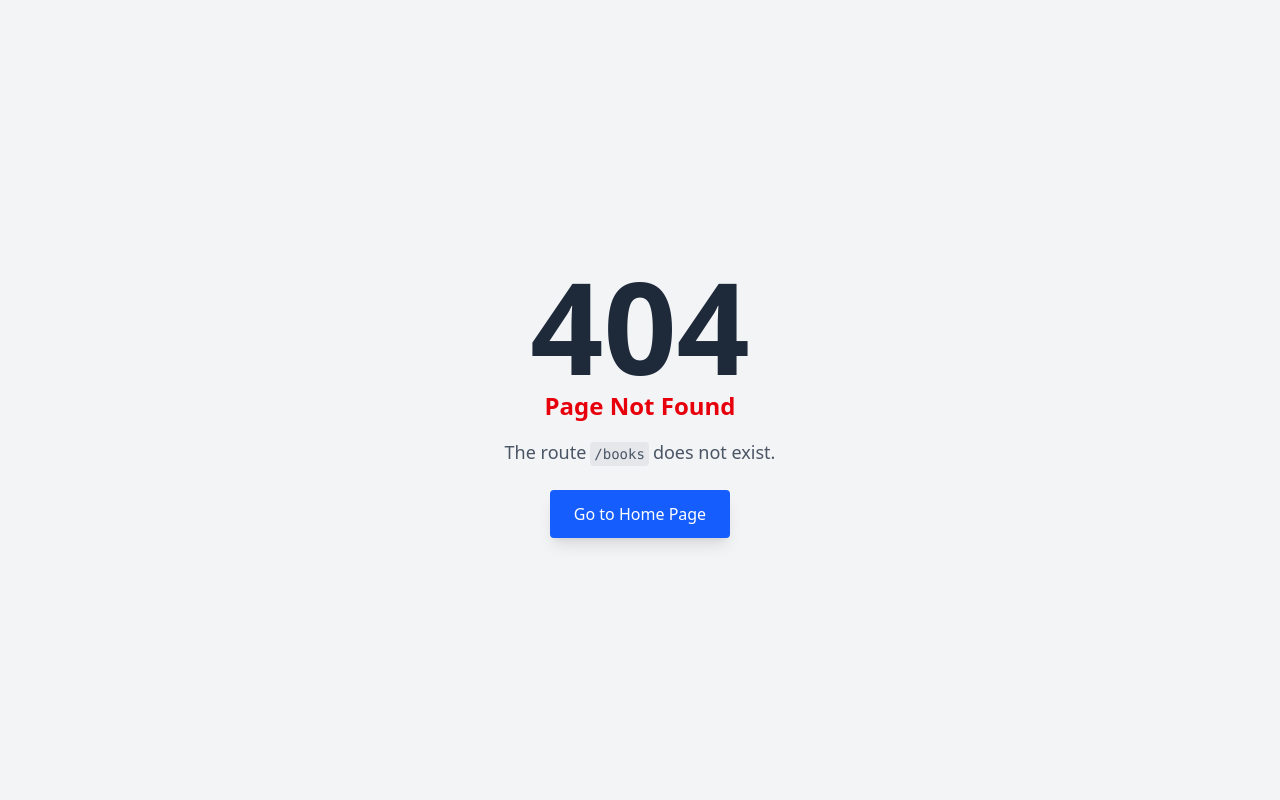
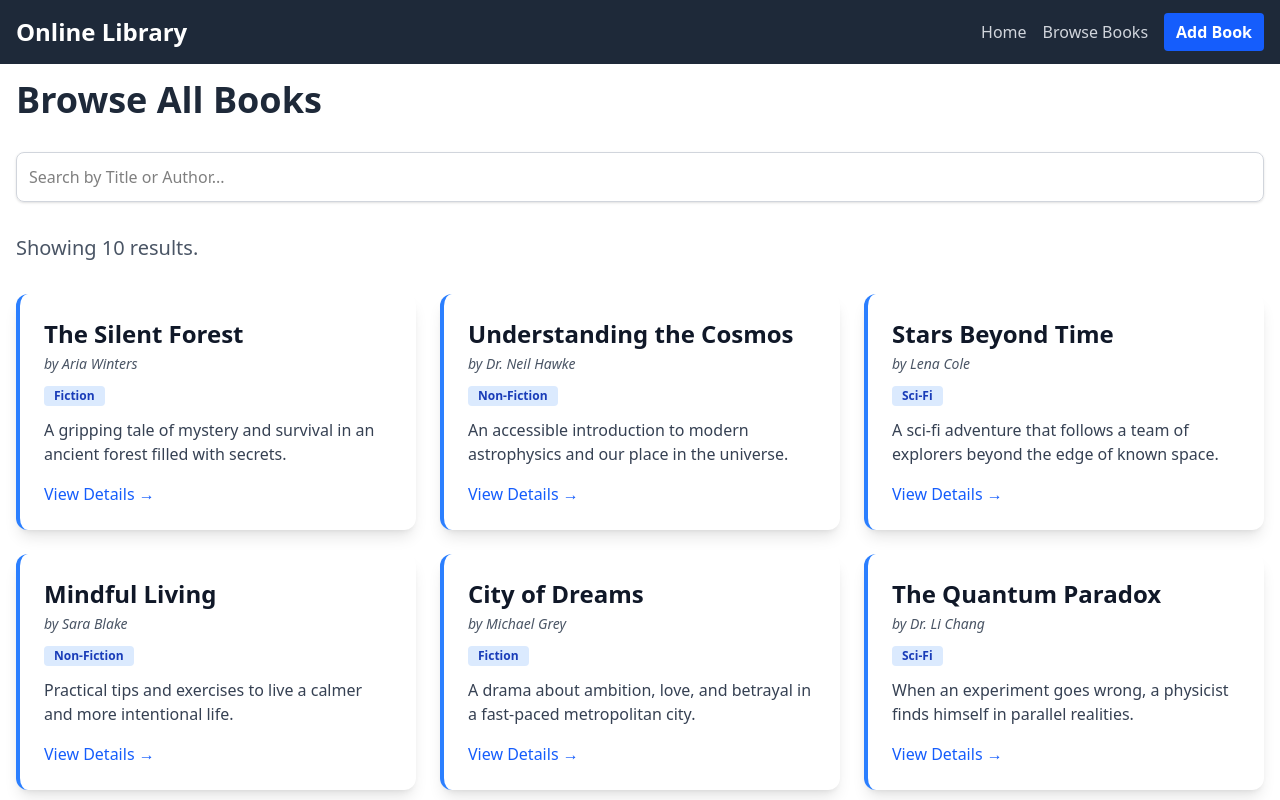
Before and after one commit to GuduruVinay/Online-Library-System, a React (Vite) app: page /books in a window 1280 px wide. Before the commit this address had no page. Shown: the top 800 px of the page. Built offline with nearby package versions, Linux system fonts and the light colour scheme.

Commit message:
Added BrowseBooksPage Component

```diff
--- a/src/App.jsx
+++ b/src/App.jsx
@@ -3,6 +3,7 @@ import Navbar from "./components/Navbar";
 import NotFoundPage from "./components/NotFoundPage";
 import HomePage from "./components/HomePage";
 import BookDetailsPage from "./components/BookDetailsPage";
+import BrowseBooksPage from "./components/BrowseBooksPage";
 
 function App() {
   return (
@@ -10,6 +11,8 @@ function App() {
       <Routes>
         <Route path="/" element={<Navbar />}>
           <Route index element={<HomePage />} />
+          <Route path="books" element={<BrowseBooksPage />}/>
+          <Route path="books/:category" element={<BrowseBooksPage />}/>
           <Route path="book/:bookId" element={<BookDetailsPage />} />
         </Route>
         <Route path="*" element={<NotFoundPage />} />
--- /dev/null
+++ b/src/components/BrowseBooksPage.jsx
@@ -0,0 +1,71 @@
+import { useState , useMemo } from "react";
+import { useSelector } from "react-redux";
+import { useParams, Link } from "react-router-dom";
+
+function BrowseBooksPage() {
+    const allBooks = useSelector((state) => state.books.books);
+    const { category } = useParams();
+    const [searchTerm, setSearchTerm] = useState('');
+
+    const filteredBooks = useMemo(() => {
+        let currentBooks = allBooks;
+
+        if(category) {
+            currentBooks = currentBooks.filter((book) => book.category === category);
+        }
+
+        if(searchTerm) {
+            const lowerSearch = searchTerm.toLowerCase();
+            currentBooks = currentBooks.filter((book) =>
+                book.title.toLowerCase().includes(lowerSearch) ||
+                book.author.toLowerCase().includes(lowerSearch)
+            )
+        }
+
+        return currentBooks;
+    }, [allBooks, category, searchTerm]);
+
+    const headerText = category ? `Browsing Category: ${category}` : 'Browse All Books';
+
+    return (
+        <div className="space-y-8">
+            <h1 className="text-4xl font-extrabold text-gray-800">{headerText}</h1>
+            <div className="w-full">
+                <input
+                    type="text"
+                    placeholder="Search by Title or Author..."
+                    value={searchTerm}
+                    onChange={(e) => setSearchTerm(e.target.value)}
+                    className="w-full p-3 border border-gray-300 rounded-lg shadow-sm focus:border-blue-500 transition duration-150"
+                />
+            </div>
+            <div className="text-xl text-gray-600">
+                Showing {filteredBooks.length} results.
+            </div>
+            {filteredBooks.length > 0 ? (
+                <div className="grid grid-cols-1 md:grid-cols-2 lg:grid-cols-3 gap-6">
+                    {filteredBooks.map((book) => (
+                        <div key={book.id} className="bg-white p-6 rounded-xl shadow-lg hover:shadow-2xl transition-shadow duration-300 border-l-4 border-blue-500">
+                            <h3 className="text-2xl font-bold text-gray-900 mb-1 truncate">{book.title}</h3>
+                            <p className="text-sm text-gray-600 italic mb-2">by {book.author}</p>
+                            <span className="inline-block bg-blue-100 text-blue-800 text-xs font-semibold px-2.5 py-0.5 rounded">{book.category}</span>
+                            <p className="text-gray-700 mt-3 line-clamp-2">{book.description}</p>
+                            <Link to={`/book/${book.id}`} className="mt-4 inline-block text-blue-600 font-medium hover:text-blue-800 transition-colors">View Details &rarr;</Link>
+                        </div>
+                    ))}
+                </div>
+                ) : (
+                    <div className="p-8 text-center bg-yellow-50 rounded-lg">
+                        <p className="text-xl text-yellow-800">
+                            No books found matching the current filters.
+                        </p>
+                        <button onClick={() => {setSearchTerm('');}} className="mt-4 px-4 py-2 bg-yellow-600 text-white rounded hover:bg-yellow-700 transition-colors">
+                            Clear Search
+                        </button>
+                    </div>
+                )}
+        </div>
+    )
+}
+
+export default BrowseBooksPage;
```
